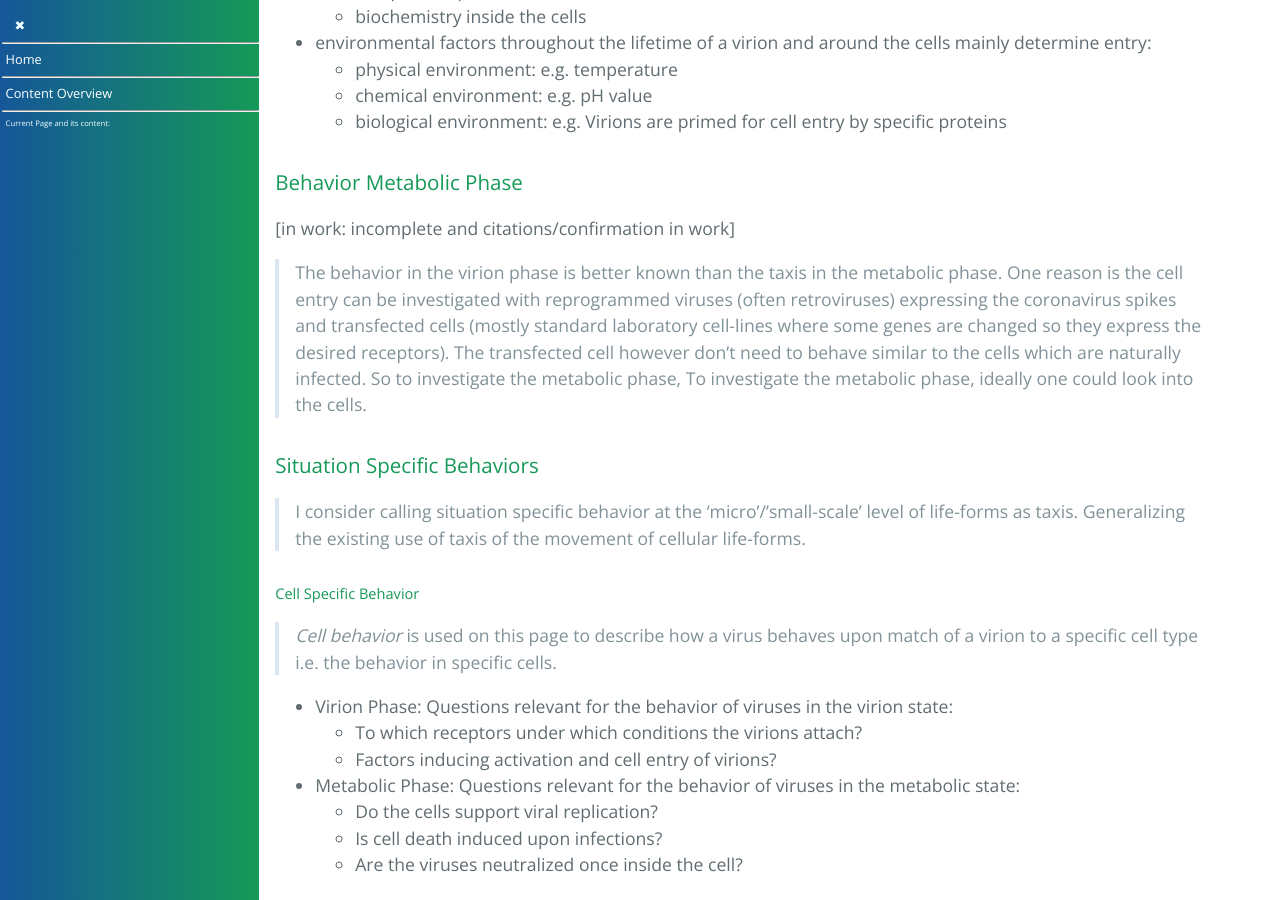
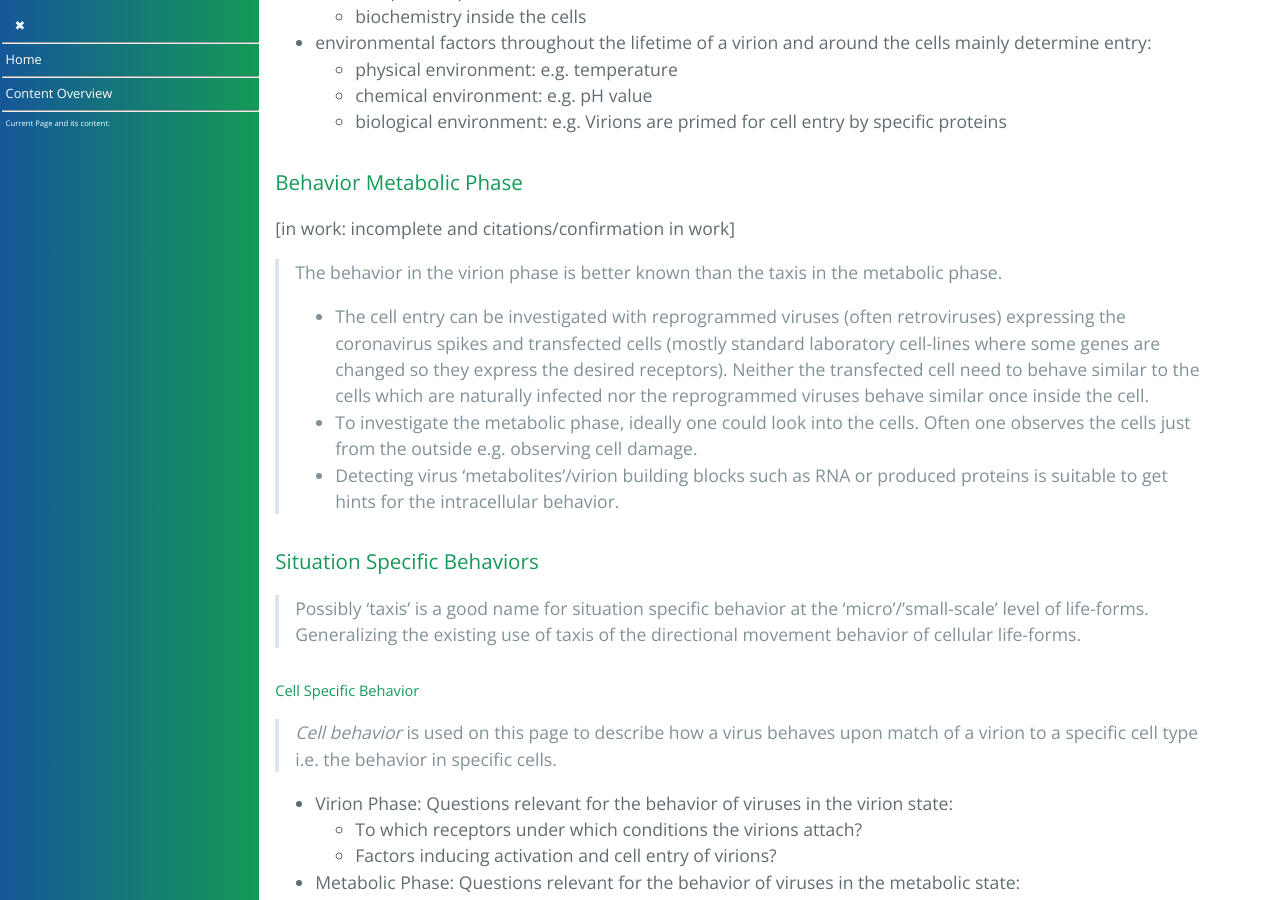
Before and after one commit to forestgrape/coronavirus, a Jekyll site: the page built from 2_biological/viruses.md, in a window 1280 px wide and 900 px high, scrolled down 4549 px. Built offline with Jekyll 4.4.1, drawn with Linux system fonts in a browser that asks for light colours; our own code applies the rules of GitHub Pages for plain Markdown files.

Commit message:
formulations

```diff
--- a/2_biological/viruses.md
+++ b/2_biological/viruses.md
@@ -161,12 +161,15 @@ in work ...
 ### Behavior Metabolic Phase
 [in work: incomplete and citations/confirmation in work]
 
-> The behavior in the virion phase is better known than the taxis in the metabolic phase. One reason is the cell entry can be investigated with reprogrammed viruses (often retroviruses) expressing the coronavirus spikes and transfected cells (mostly standard laboratory cell-lines where some genes are changed so they express the desired receptors). The transfected cell however don't need to behave similar to the cells which are naturally infected. So to investigate the metabolic phase,  To investigate the metabolic phase, ideally one could look into the cells.
+> The behavior in the virion phase is better known than the taxis in the metabolic phase.
+> * The cell entry can be investigated with reprogrammed viruses (often retroviruses) expressing the coronavirus spikes and transfected cells (mostly standard laboratory cell-lines where some genes are changed so they express the desired receptors). Neither the transfected cell need to behave similar to the cells which are naturally infected nor the reprogrammed viruses behave similar once inside the cell.
+> * To investigate the metabolic phase, ideally one could look into the cells. Often one observes the cells just from the outside e.g. observing cell damage.
+> * Detecting virus 'metabolites'/virion building blocks such as RNA or produced proteins is suitable to get hints for the intracellular behavior.
 
 
 ### Situation Specific Behaviors
 
-> I consider calling situation specific behavior at the 'micro'/'small-scale' level of life-forms as taxis. Generalizing the existing use of taxis of the movement of cellular life-forms.
+> Possibly 'taxis' is a good name for situation specific behavior at the 'micro'/'small-scale' level of life-forms. Generalizing the existing use of taxis of the directional movement behavior of cellular life-forms.
 
 ##### Cell Specific Behavior
 > *Cell behavior* is used on this page to describe how a virus behaves upon match of a virion to a specific cell type i.e. the behavior in specific cells.
```
